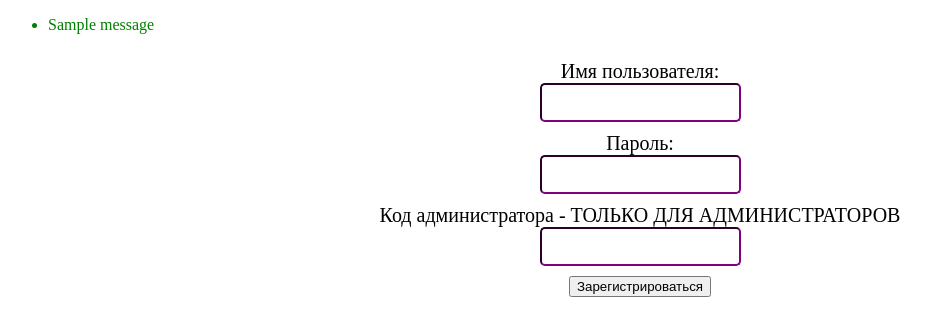
After one commit to JLirik/Sport_ppo, a Flask app: template templates/register.html in a window 1280 px wide. The commit adds this page. Shown: the top 336 px of the page, without its empty margins (0-931 px from the left). Run offline with Flask 3, Linux system fonts and the light colour scheme; the template is opened without the code that fills it, so the values that code supplies are empty; one stand-in notice (Sample message) is shown.

Commit message:
register-beta commit

```diff
--- a/app.py
+++ b/app.py
@@ -1,7 +1,32 @@
-import flask
+from flask import *
 
-app = flask.Flask(__name__)
+app = Flask(__name__)
 app.config['SECRET_KEY'] = 'ppo_pumpkin'
+
+
+@app.route('/')
+def home():
+    pass
+
+
+@app.route('/registration', methods=['GET'])
+def open_registration():
+    return render_template('register.html')
+
+
+@app.route('/registration', methods=['POST'])
+def regisration():
+    user = request.form['username']
+    password = request.form['password']
+    code = request.form['admin-code']
+    if not user or not password:
+        flash('Введены не все данные')
+        return redirect('/registration')
+    print(user, password)
+    if code:
+        pass
+    else:
+        pass
 
 
 if __name__ == '__main__':
--- a/static/css/style.css
+++ b/static/css/style.css
@@ -0,0 +1,10 @@
+.label-text {
+    font-size: 20px;
+}
+
+.input {
+    padding: 10px;
+    border-color: purple;
+    border-radius: 5px;
+    margin-bottom: 10px;
+}
--- a/templates/base.html
+++ b/templates/base.html
@@ -5,14 +5,13 @@
           href="https://stackpath.bootstrapcdn.com/bootstrap/4.4.1/css/bootstrap.min.css"
           integrity="sha384-Vkoo8x4CGsO3+Hhxv8T/Q5PaXtkKtu6ug5TOeNV6gBiFeWPGFN9MuhOf23Q9Ifjh"
           crossorigin="anonymous">
-		<link rel="stylesheet" type="text/css" href="/static/css/main.css">
+		<link rel="stylesheet" type="text/css" href="/static/css/style.css">
 		<link rel='icon' href='/static/css/image/logow.jpg' type='image/png'>
 	</head>
 	<body>
     	{% block content %}
 
         {% endblock %}
-    </main>
 	</body>
 <script src="https://cdn.jsdelivr.net/npm/@popperjs/core@2.11.8/dist/umd/popper.min.js" integrity="sha384-I7E8VVD/ismYTF4hNIPjVp/Zjvgyol6VFvRkX/vR+Vc4jQkC+hVqc2pM8ODewa9r" crossorigin="anonymous"></script>
 <script src="https://cdn.jsdelivr.net/npm/bootstrap@5.3.2/dist/js/bootstrap.min.js" integrity="sha384-BBtl+eGJRgqQAUMxJ7pMwbEyER4l1g+O15P+16Ep7Q9Q+zqX6gSbd85u4mG4QzX+" crossorigin="anonymous"></script>
--- /dev/null
+++ b/templates/register.html
@@ -0,0 +1,28 @@
+<!DOCTYPE html>
+<html lang="en">
+<head>
+    <meta charset="UTF-8">
+    <title>Регистрация</title>
+    <link rel="stylesheet" type="text/css" href="/static/css/style.css">
+</head>
+<body>
+    {% with messages = get_flashed_messages() %}
+        {% if messages %}
+              <ul class="ul_cl">
+              {% for message in messages %}
+                <li style="color: green;">{{ message }}</li>
+              {% endfor %}
+              </ul>
+        {% endif %}
+    {% endwith %}
+    <form style="padding: 10px; display: flex; flex-direction: column; align-items: center;" action="/registration" method="post">
+        <label class="label-text" for="username">Имя пользователя:</label>
+        <input class="input" type="text" id="username" name="username">
+        <label class="label-text" for="password">Пароль:</label>
+        <input class="input" type="password" id="password" name="password">
+        <label class="label-text">Код администратора - ТОЛЬКО ДЛЯ АДМИНИСТРАТОРОВ</label>
+        <input class="input" type="text" id="admin-code" name="admin-code">
+        <input type="submit" value="Зарегистрироваться">
+    </form>
+</body>
+</html>
```
